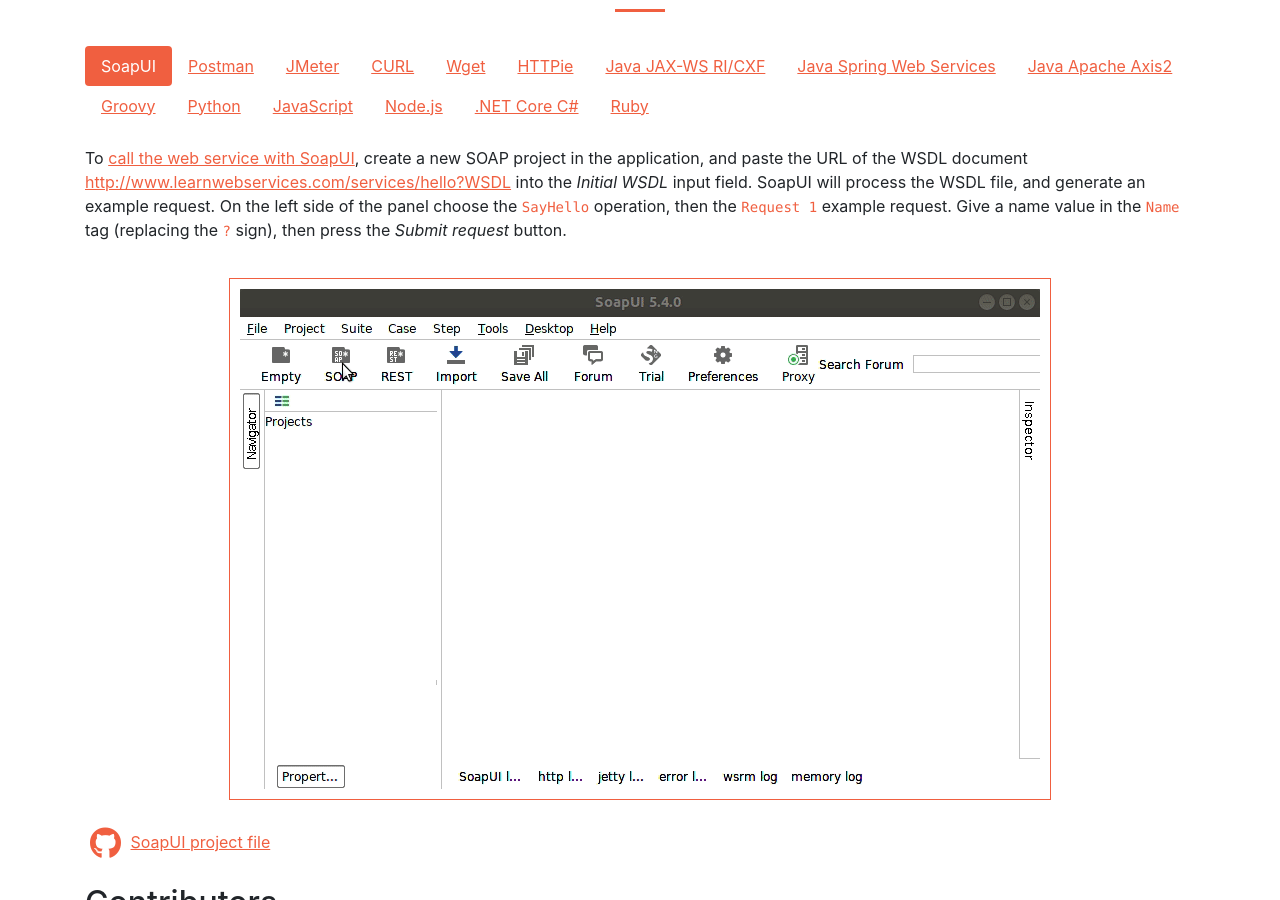
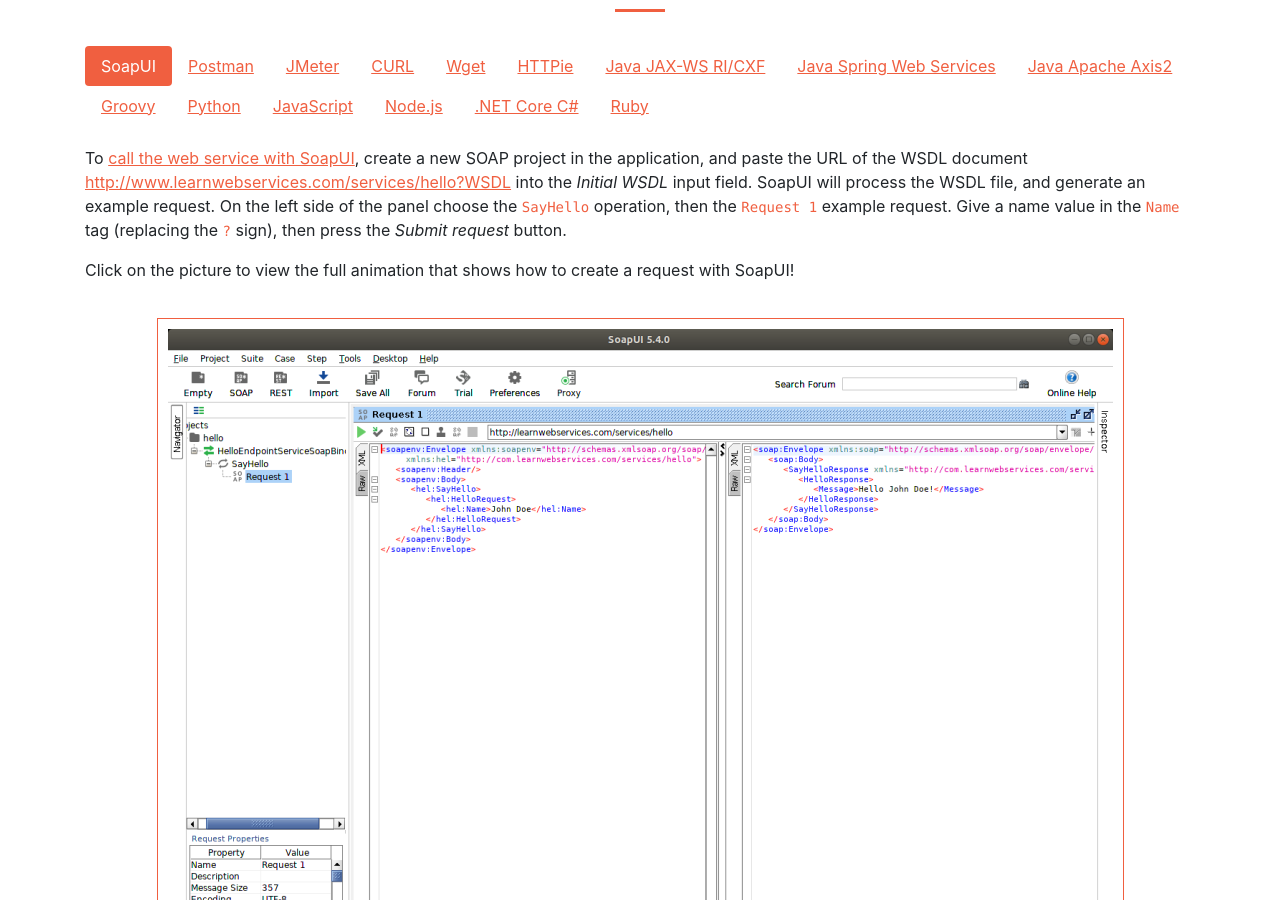
Before and after one commit to vicziani/learnwebservices, a Jekyll site: the page built from docs/index.md, in a window 1280 px wide and 900 px high, scrolled down 2673 px. Built offline with Jekyll 4.4.1, drawn with Linux system fonts in a browser that asks for light colours; nearby versions of some CDN libraries; comment, search, counter and statistics services are not loaded.

Commit message:
Don't show SoapUI anim by default

```diff
--- a/docs/index.md
+++ b/docs/index.md
@@ -198,8 +198,12 @@
 SoapUI will process the WSDL file, and generate an example request. On the left side of the panel choose the `SayHello` operation, then the
 `Request 1` example request. Give a name value in the `Name` tag (replacing the `?` sign), then press the _Submit request_ button.
 
+Click on the picture to view the full animation that shows how to create a request with SoapUI!
+
 <div class="demo-image">
-  <img src="images/soapui.gif" title="Call web service in SoapUI" class="img-fluid"/>
+  <a href="images/soapui-anim.gif" data-lightbox="learnwebservices">
+    <img src="images/soapui.png" title="Call web service in SoapUI" class="img-fluid"/>
+  </a>
 </div>
 
 <p><a class="github-icon" href="https://github.com/vicziani/learnwebservices/tree/master/lwsapp-soapui-project" title="Project on GitHub"><i class="fab fa-github"></i></a>
@@ -208,7 +212,7 @@
 </div>
 <div class="tab-pane fade" id="postman" role="tabpanel" aria-labelledby="postman-tab" markdown="1">
 
-Click on the picture to view the full animation that shows how to create a Postman project.
+Click on the picture to view the full animation that shows how to create a Postman project!
 
 <div class="demo-image">
   <a href="images/postman-anim.gif" data-lightbox="learnwebservices">
```
Also changed, not shown: docs/index-hu.md (+5 -1 lines), docs/images/soapui-anim.gif (renamed from docs/images/soapui.gif), docs/images/soapui-create.png (deleted), docs/images/soapui-create_500x.png (deleted), docs/images/soapui-run.png (deleted), docs/images/soapui-run_500x.png (deleted), docs/images/soapui.png (added).
